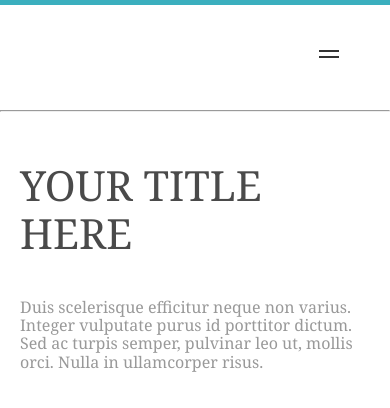
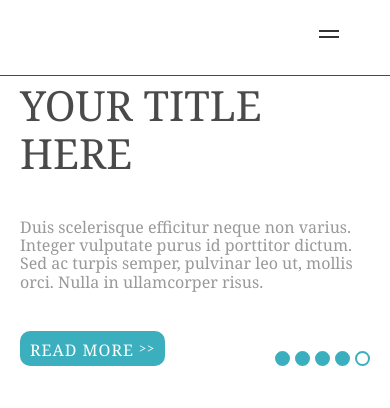
Before and after one commit to wafel34/Freshness, a website: page builds/development/index.html in a window 390 px wide. Shown: the top 408 px of the page. Drawn offline with Linux system fonts and the light colour scheme.

Commit message:
Added sticky menu on small screeens

```diff
--- a/builds/development/index.html
+++ b/builds/development/index.html
@@ -27,7 +27,7 @@
 		</form>
 	</div><!--row container - socials section-->
 
-	<div class="row-container">
+	<div class="row-container sticky">
 		<div class="logo">
 		    <a href="#" class="logo__image">
 		        <h1 class="logo__main-text" aria-label="Pure Gym Holloway">Pure Gym Holloway</h1>
--- a/components/sass/_media.sass
+++ b/components/sass/_media.sass
@@ -46,6 +46,8 @@
     .logo
         text-align: center
         width: 90%
+        padding-top: 15px
+        margin: 0 auto
         +element('main-text')
             font-size: 1em
             big
@@ -74,6 +76,15 @@
             visibility: visible
             transition: all .3s ease-in-out
 
+    .sticky
+        position: fixed
+        padding-bottom: 10px
+        z-index: 3
+        background: white
+        width: 100%
+        top: -5px
+        border-bottom: 1px solid $lightgrey
+
 
     .socials,
     .search-input,
```
Also changed, not shown: builds/development/css/style.css.
